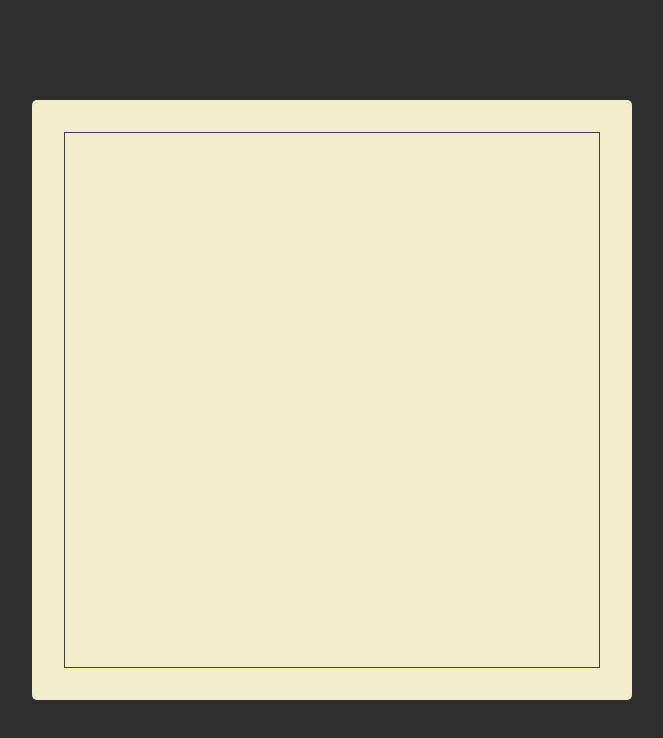
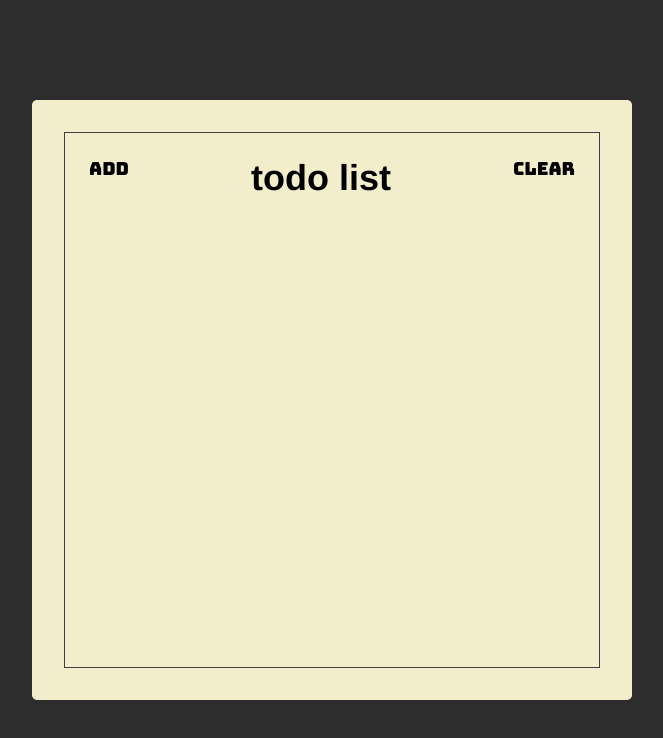
Before and after one commit to abier13/react-course-starter, a website: page index.html in a window 1280 px wide. Shown: the whole page, without its empty margins (308-971 px from the left). Drawn offline with Linux system fonts and the light colour scheme.

Commit message:
Membuat Header Section

```diff
--- a/index.html
+++ b/index.html
@@ -13,7 +13,13 @@
   </head>
   <body>
     <div class="container">
-      <div class="frame"></div>
+      <div class="frame">
+        <div class="header">
+          <button class="header-btn">Add</button>
+          <h1 class="header-title">Todo List</h1>
+          <button class="header-btn main-read-color">Clear</button>
+        </div>
+      </div>
     </div>
   </body>
 </html>
--- a/style.css
+++ b/style.css
@@ -4,6 +4,14 @@
 
 html {
   font-size: 10px;
+}
+
+:root {
+  --main-red-color: #e06262;
+}
+
+.main-red-color {
+  color: var(--main-red-color);
 }
 
 body {
@@ -33,4 +41,29 @@ html {
 .frame {
   border: 1px solid #404040;
   height: 100%;
+  display: flex;
+  flex-direction: column;
 }
+
+.header {
+  display: flex;
+  align-items: flex-start;
+}
+
+.header-title {
+  flex: 1;
+  text-align: center;
+  font-size: 3.6rem;
+  font-family: "Franklin Gothic Medium", "Arial Narrow", Arial, sans-serif,
+    Courier, monospace;
+  text-transform: lowercase;
+}
+
+.header-btn {
+  font-size: 1.8rem;
+  font-family: "Bungee", sans-serif;
+  padding: 24px;
+  background: unset;
+  border: unset;
+  outline: unset;
+}
```
